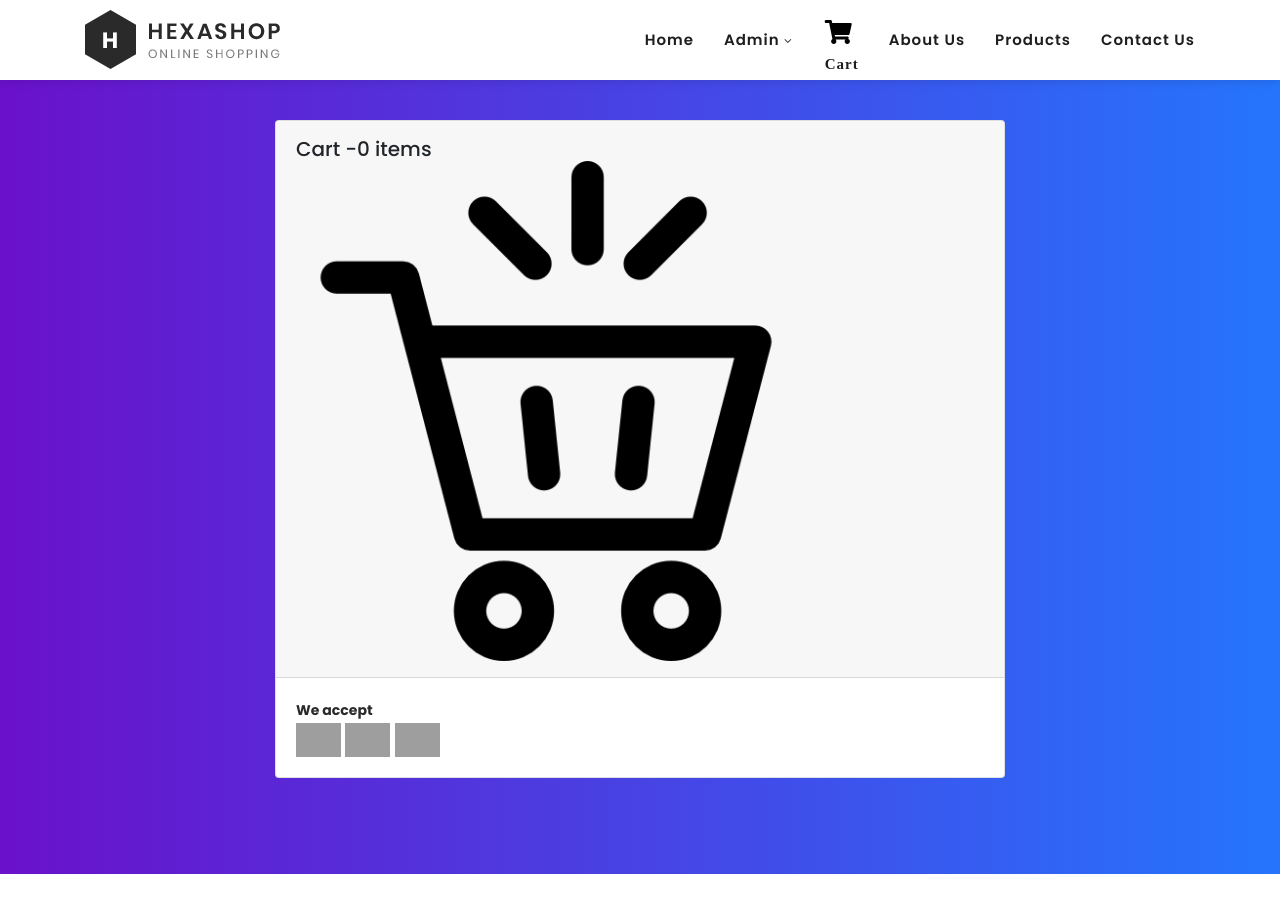
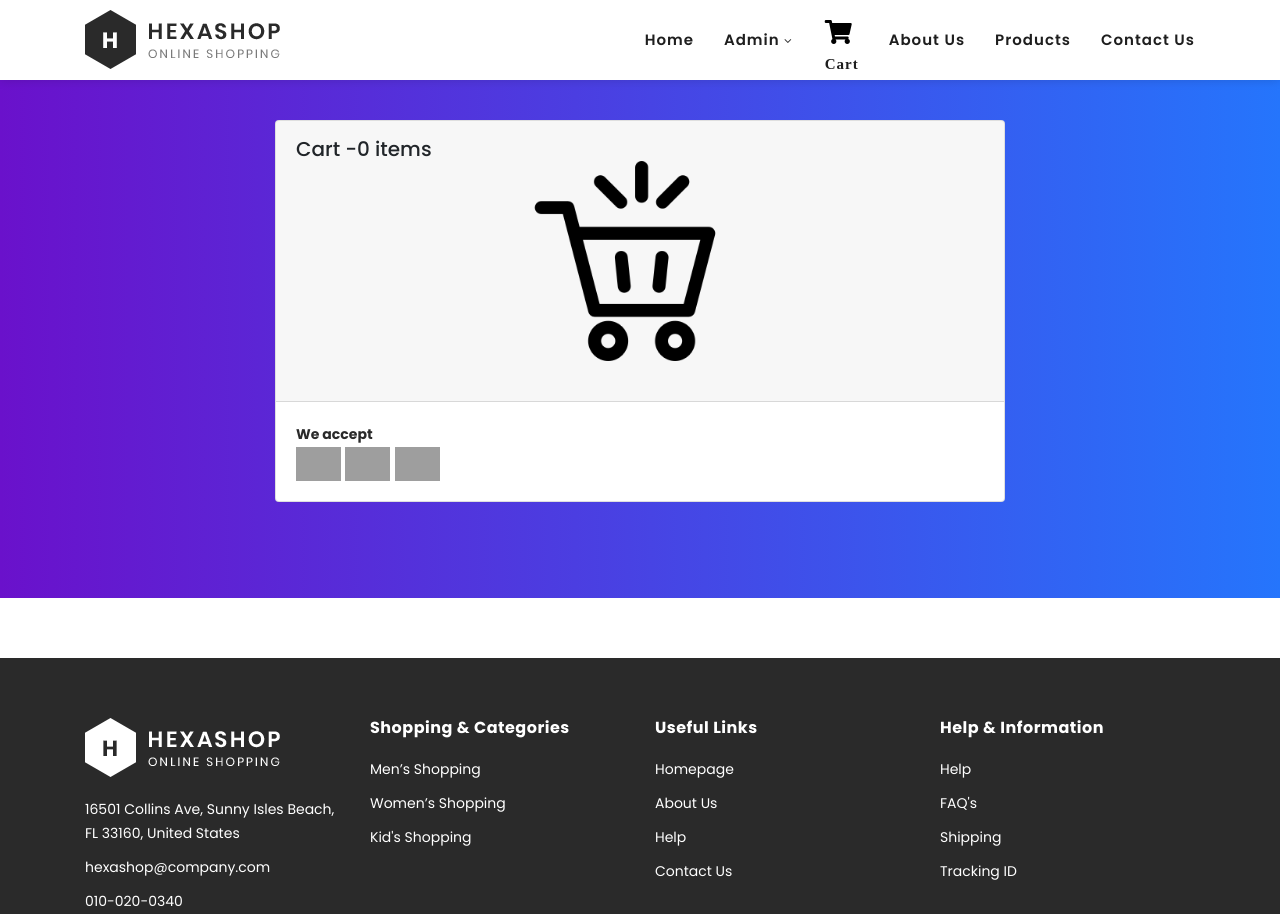
Before and after one commit to Satyanshusuman/E-COMMERCE-Website--Hexashop, a Django app: page /showcart/ in a window 1280 px wide. Shown: the top 914 px of the page. Run offline with Django 4.2, Linux system fonts and the light colour scheme; a user stored in the database is signed in; data comes from the database, SQL or seed files in the repository; some libraries are stand-ins or nearby versions; grey boxes are pictures that could not be loaded.

Commit message:
Update emptycart.html

```diff
--- a/templates/cart/emptycart.html
+++ b/templates/cart/emptycart.html
@@ -10,7 +10,7 @@
           <div class="card mb-4">
             <div class="card-header py-3">
               <h5 class="mb-0">Cart -{{cart.count}} items</h5>
-               <img src="/media/userimg/emptycart.png" style="width: 500px;" alt="">
+               <img src="/media/userimg/emptycart.png" class="mb-4 offset-4" style="width: 200px;" alt="">
             </div>
 
             <div class="card-body">
```
